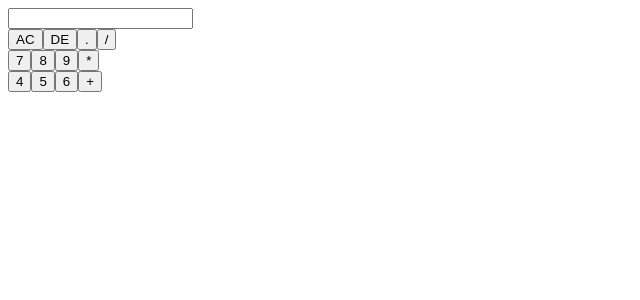
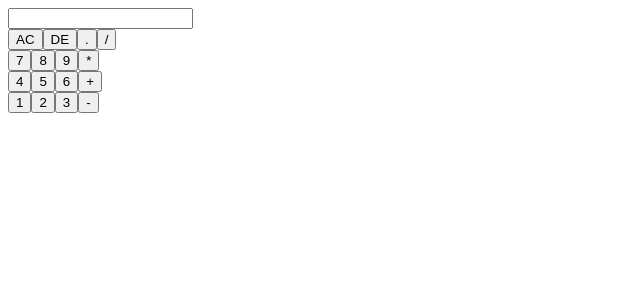
Before and after one commit to sahil0286/calculator, a React (Create React App) app: page / in a window 1280 px wide. Shown: the top 300 px of the page, without its empty margins (0-640 px from the left). Built offline with nearby package versions, Linux system fonts and the light colour scheme.

Commit message:
add the buttons

```diff
--- a/src/App.js
+++ b/src/App.js
@@ -67,6 +67,22 @@ function App() {
               }
             }}/>
           </div>
+          <div>
+            <input type="button" value="1" onClick={e=> setValue(valueN + e.target.value)}/>
+            <input type="button" value="2" onClick={e=> setValue(valueN + e.target.value)}/>
+            <input type="button" value="3" onClick={e=> setValue(valueN + e.target.value)}/>
+            <input type="button" value="-" onClick={e=> {
+              console.log(valueN[valueN.length - 1])
+              if(valueN[valueN.length - 1]==="-" || valueN[valueN.length - 1]==="+" || valueN[valueN.length - 1]==="/" || valueN[valueN.length - 1]==="*")
+              {
+                setValue(valueN.slice(0, -1) + e.target.value)
+              }
+              else
+              {
+                setValue(valueN + e.target.value)
+              }
+            }}/>
+          </div>
 
         </form>
       </div>
```
